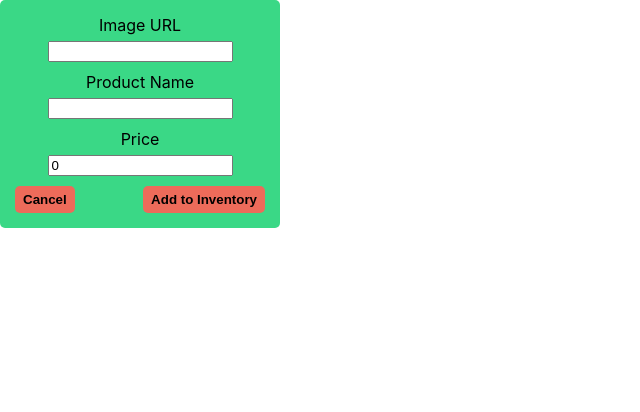
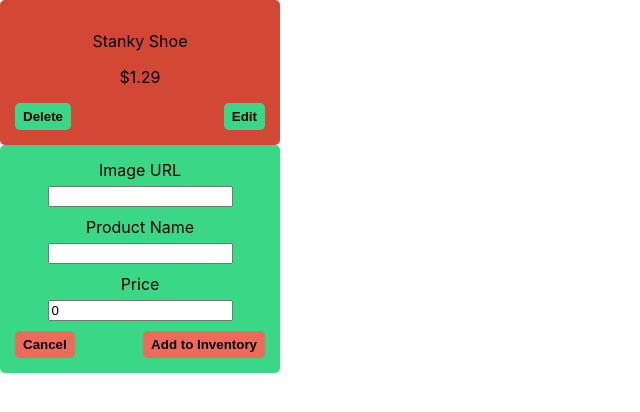
Before and after one commit to gv4383/shelfie-web, a React (Create React App) app: page / in a window 1280 px wide. Shown: the top 412 px of the page, without its empty margins (0-640 px from the left). Built offline with nearby package versions, Linux system fonts and the light colour scheme.

Commit message:
Created basic ProductCard component

```diff
--- a/src/App.tsx
+++ b/src/App.tsx
@@ -1,6 +1,7 @@
 import React, { FunctionComponent } from 'react';
 // import logo from './logo.svg';
 import ProductForm from './components/ProductForm';
+import ProductCard from './components/ProductCard';
 
 import './App.scss';
 
@@ -20,6 +21,7 @@ const App: FunctionComponent = () => (
         Learn React
       </a>
     </header> */}
+    <ProductCard name="Stanky Shoe" price={1.29} />
     <ProductForm />
   </div>
 );
--- /dev/null
+++ b/src/components/ProductCard/index.tsx
@@ -0,0 +1,24 @@
+import React, { FunctionComponent } from 'react';
+
+import ActionBar from '../Input/ActionBar';
+
+import './styles.scss';
+
+interface Props {
+  name: string;
+  price: number;
+}
+
+const ProductCard: FunctionComponent<Props> = (props: Props) => {
+  const { name, price } = props;
+
+  return (
+    <div className="base-product-card">
+      <p>{name}</p>
+      <p>{`$${price}`}</p>
+      <ActionBar buttonColor="green" leftButtonText="Delete" rightButtonText="Edit" />
+    </div>
+  );
+};
+
+export default ProductCard;
--- /dev/null
+++ b/src/components/ProductCard/styles.scss
@@ -0,0 +1,8 @@
+@import '../../variables';
+
+.base-product-card {
+  background-color: $red-card;
+  border-radius: 5px;
+  padding: 15px;
+  max-width: 250px;
+}
```
